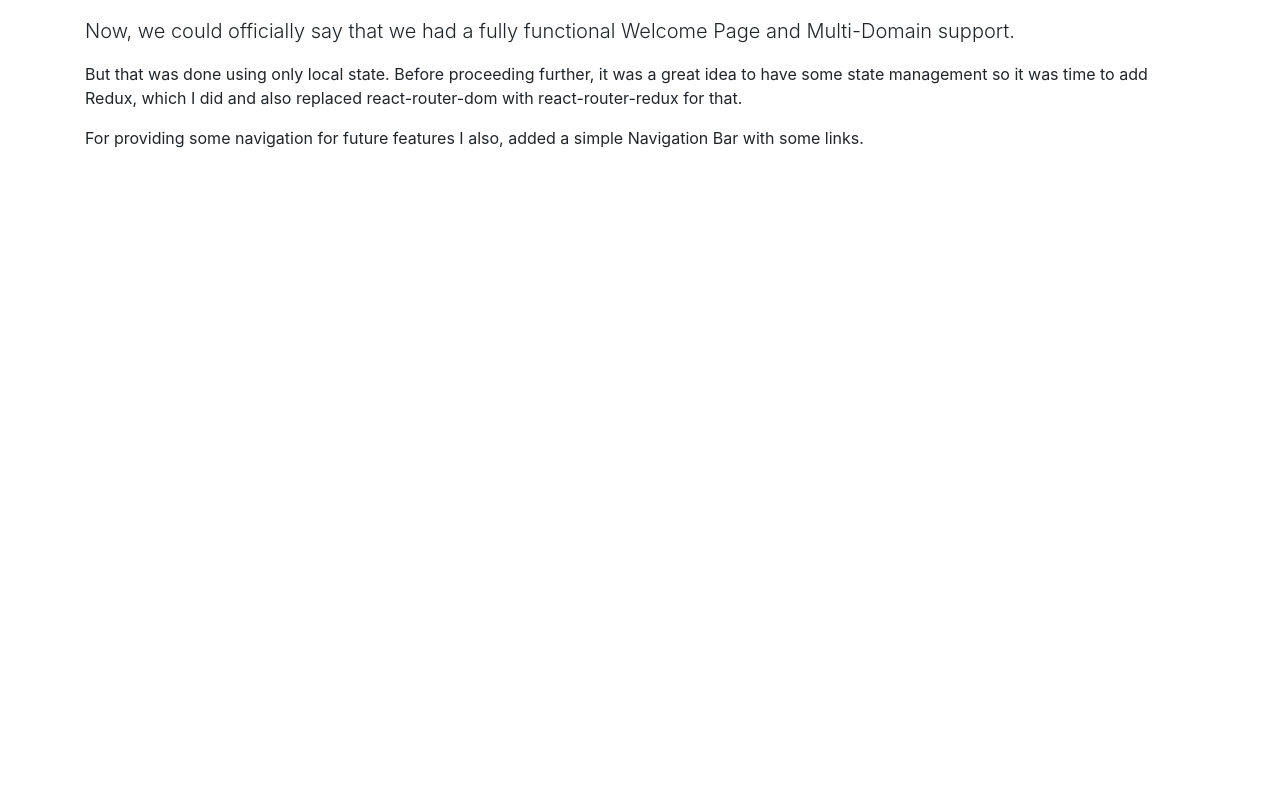
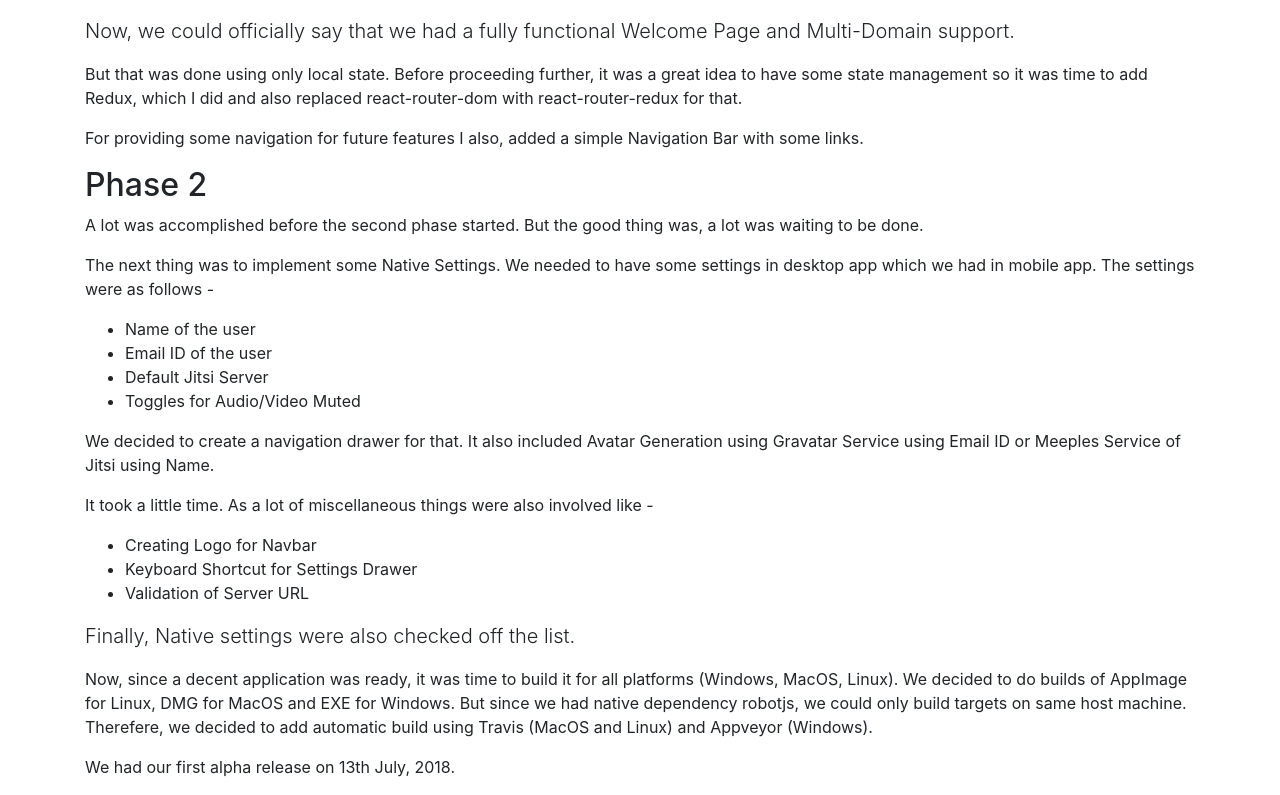
Before and after one commit to akshitkrnagpal/jitsi-gsoc-2018, a Gatsby app: page / in a window 1280 px wide. Shown: the part 422-1217 px from the top of the page. Before the commit the page ends 800 px from the top, so only its background shows below. Built offline with nearby package versions, Linux system fonts and the light colour scheme.

Commit message:
Added Phase 2 section

```diff
--- a/src/pages/index.js
+++ b/src/pages/index.js
@@ -2,7 +2,7 @@ import React, { Component } from 'react'
 
 import 'bootstrap/dist/css/bootstrap.min.css';
 
-import { Introduction, Phase1 } from '../sections';
+import { Introduction, Phase1, Phase2 } from '../sections';
 
 class Index extends Component {
     render() {
@@ -10,6 +10,7 @@ class Index extends Component {
             <div>
                 <Introduction />
                 <Phase1 />
+                <Phase2 />
             </div>
         )
     }
--- /dev/null
+++ b/src/sections/Phase2.js
@@ -0,0 +1,59 @@
+import React, { Component } from 'react';
+import { Container } from 'reactstrap';
+
+class Phase2 extends Component {
+    render() {
+        return(
+            <Container>
+                <h2>Phase 2</h2>
+                <p>
+                    A lot was accomplished before the second phase started.
+                    But the good thing was, a lot was waiting to be done.
+                </p>
+                <p>
+                    The next thing was to implement some Native Settings.
+                    We needed to have some settings in desktop app which
+                    we had in mobile app. The settings were as follows -
+                </p>
+                <ul>
+                    <li>Name of the user</li>
+                    <li>Email ID of the user</li>
+                    <li>Default Jitsi Server</li>
+                    <li>Toggles for Audio/Video Muted</li>
+                </ul>
+                <p>
+                    We decided to create a navigation drawer for that.
+                    It also included Avatar Generation using Gravatar Service
+                    using Email ID or Meeples Service of Jitsi using Name.
+                </p>
+                <p>
+                    It took a little time. As a lot of miscellaneous things
+                    were also involved like -
+                </p>
+                <ul>
+                    <li>Creating Logo for Navbar</li>
+                    <li>Keyboard Shortcut for Settings Drawer</li>
+                    <li>Validation of Server URL</li>
+                </ul>
+                <p className = 'lead'>
+                    Finally, Native settings were also checked off the list.
+                </p>
+                <p>
+                    Now, since a decent application was ready, it was time
+                    to build it for all platforms (Windows, MacOS, Linux).
+                    We decided to do builds of AppImage for Linux, DMG for
+                    MacOS and EXE for Windows. But since we had native
+                    dependency robotjs, we could only build targets on same
+                    host machine. Therefere, we decided to add automatic
+                    build using Travis (MacOS and Linux) and Appveyor
+                    (Windows).
+                </p>
+                <p>
+                    We had our first alpha release on 13th July, 2018.
+                </p>
+            </Container>
+        );
+    }
+}
+
+export default Phase2;
--- a/src/sections/index.js
+++ b/src/sections/index.js
@@ -1,2 +1,3 @@
 export { default as Introduction } from './Introduction';
 export { default as Phase1 } from './Phase1';
+export { default as Phase2 } from './Phase2';
```
